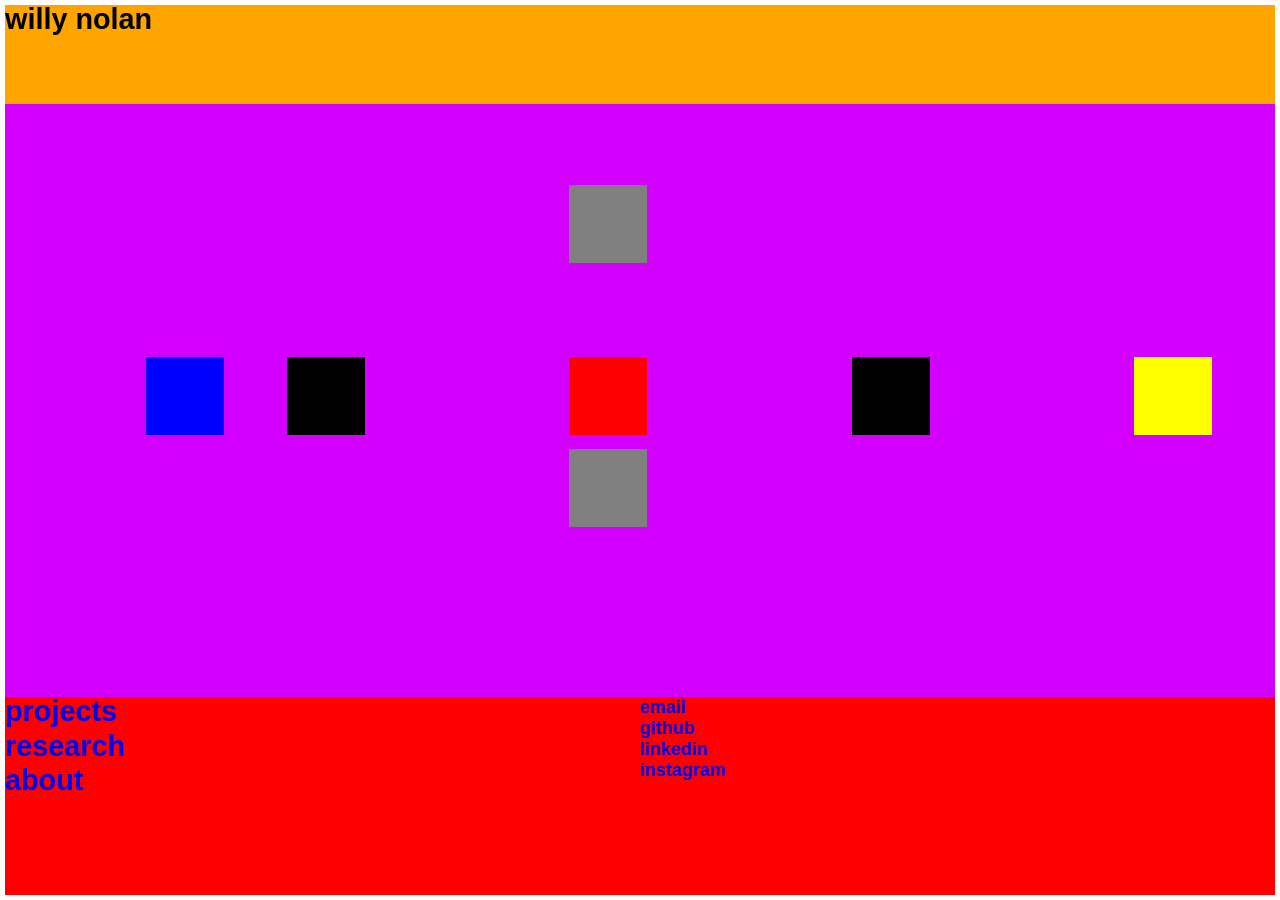
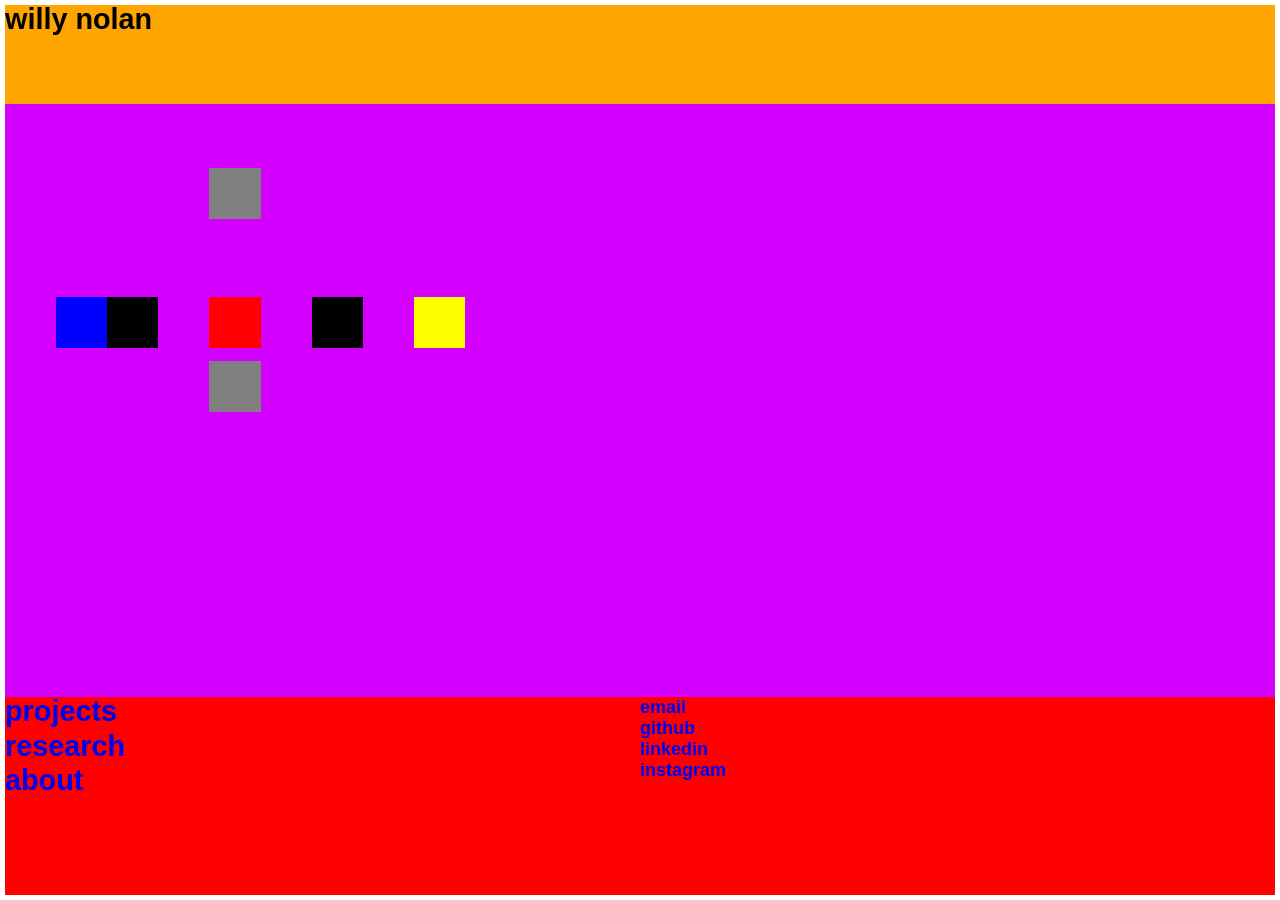
Before and after one commit to computersarecool/willynolan.com, a Jekyll site: the page built from index.html, in a window 1280 px wide. Built offline with Jekyll 4.4.1, drawn with Linux system fonts in a browser that asks for light colours.

Commit message:
Gets initial styles working

```diff
--- a/assets/scss/_core.scss
+++ b/assets/scss/_core.scss
@@ -25,14 +25,6 @@
 img {
     display: block;
     max-width: 100%;
-}
-
-h2 {
-    font-family: var(--font-default);
-    color: var(--color-silver);
-    display: block;
-    font-size: 1rem;
-    line-height: 1;
 }
 
 // Initial styles
@@ -63,7 +55,15 @@
     font-size: .5em;
 }
 
-// Central grid
+h2 {
+    font-family: var(--font-default);
+    color: var(--color-silver);
+    display: block;
+    font-size: 1rem;
+    line-height: 1;
+}
+
+// Central grid design
 body {
     padding: 5px;
 }
@@ -72,10 +72,14 @@
     background: #d300ff;
     grid-column: 1 / -1;
     grid-row: 2 / 8;
+}
+
+.artwork {
+    max-height: 100%;
     display: grid;
     grid-template-columns: repeat(9, 1fr);
     grid-template-rows: repeat(7, 1fr);
-    grid-column-gap: 0px;
+    grid-column-gap: 0;
     grid-row-gap: .15em;
 }
 
@@ -85,7 +89,7 @@
 }
 
 .square-container-inside {
-  background: yellow;
+    background: orange;
     content: "";
     display: inline-block;
     position: relative;
@@ -170,7 +174,7 @@
     line-height: 1.3;
 }
 
-.callout, .second-callout{
+.callout, .second-callout {
     font-size: 1.6rem;
     font-weight: 600;
     line-height: 1;
@@ -190,9 +194,22 @@
     nav {
         grid-row: 7 / -1;
     }
+    .site-links {
+        line-height: 1.5;
+    }
 
     .square-container {
+        width: 100%;
         max-width: 35px;
     }
 
+    .blue1-container {
+        justify-self: end;
     }
+}
+
+@media (orientation: landscape) and (min-width: 550px) {
+    .artwork {
+        max-width: 460px;
+    }
+}
--- a/index.html
+++ b/index.html
@@ -16,6 +16,7 @@
         </nav>
 
         <main>
+            <div class="artwork">
                 <div class="square-container blue1-container"><div class="square-container-inside"><div class="square blue1"></div></div></div>
                 <div class="square-container black1-container"><div class="square-container-inside"><div class="square black1"></div></div></div>
                 <div class="square-container black2-container"><div class="square-container-inside"><div class="square black2"></div></div></div>
@@ -23,6 +24,7 @@
                 <div class="square-container gray2-container"><div class="square-container-inside"><div class="square gray2"></div></div></div>
                 <div class="square-container red1-container"><div class="square-container-inside"><div class="square red1"></div></div></div>
                 <div class="square-container yellow1-container"><div class="square-container-inside"><div class="square yellow1"></div></div></div>
+            </div>
         </main>
 
     </body>
```
Lines whose indentation alone changed are shown as unchanged.
